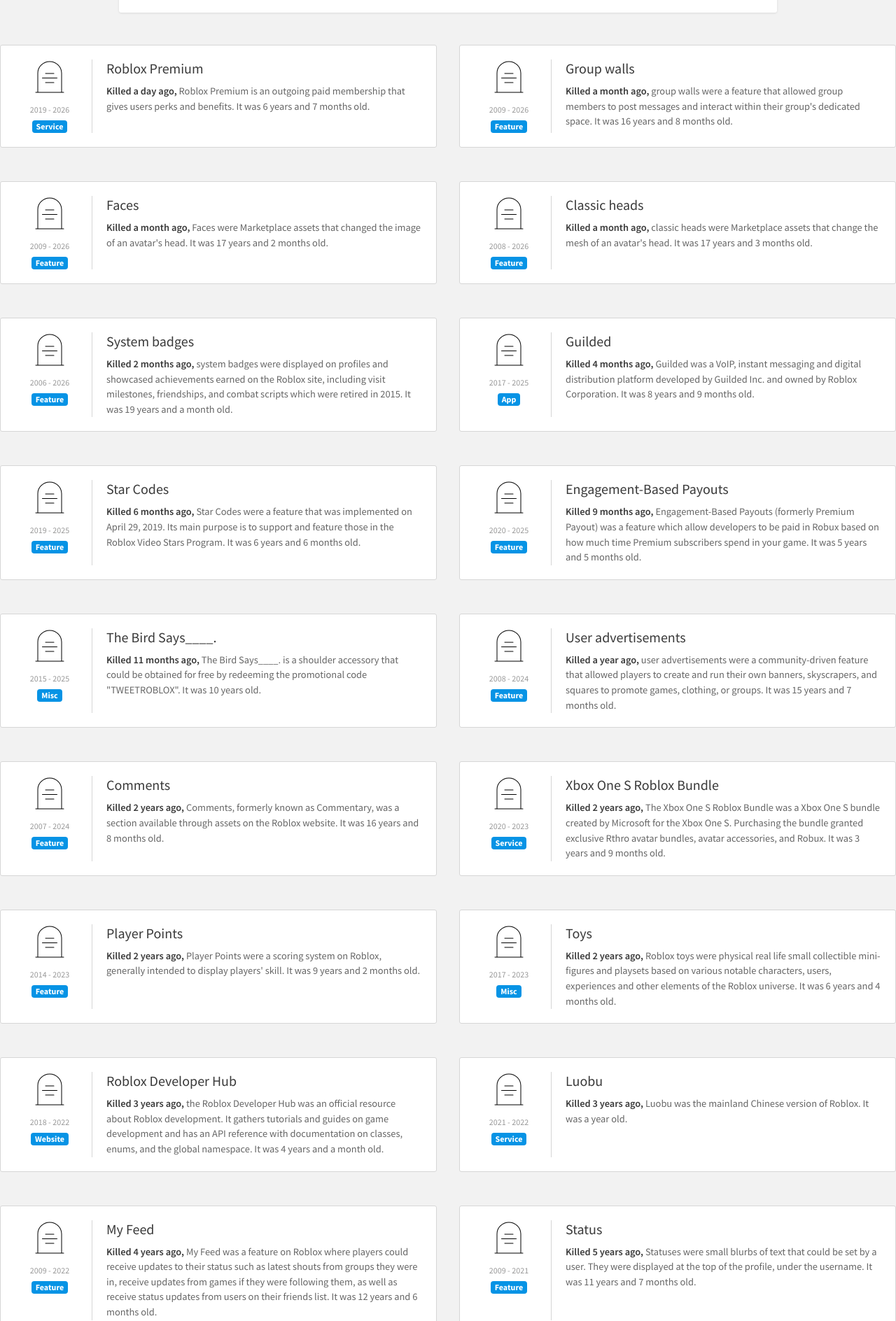
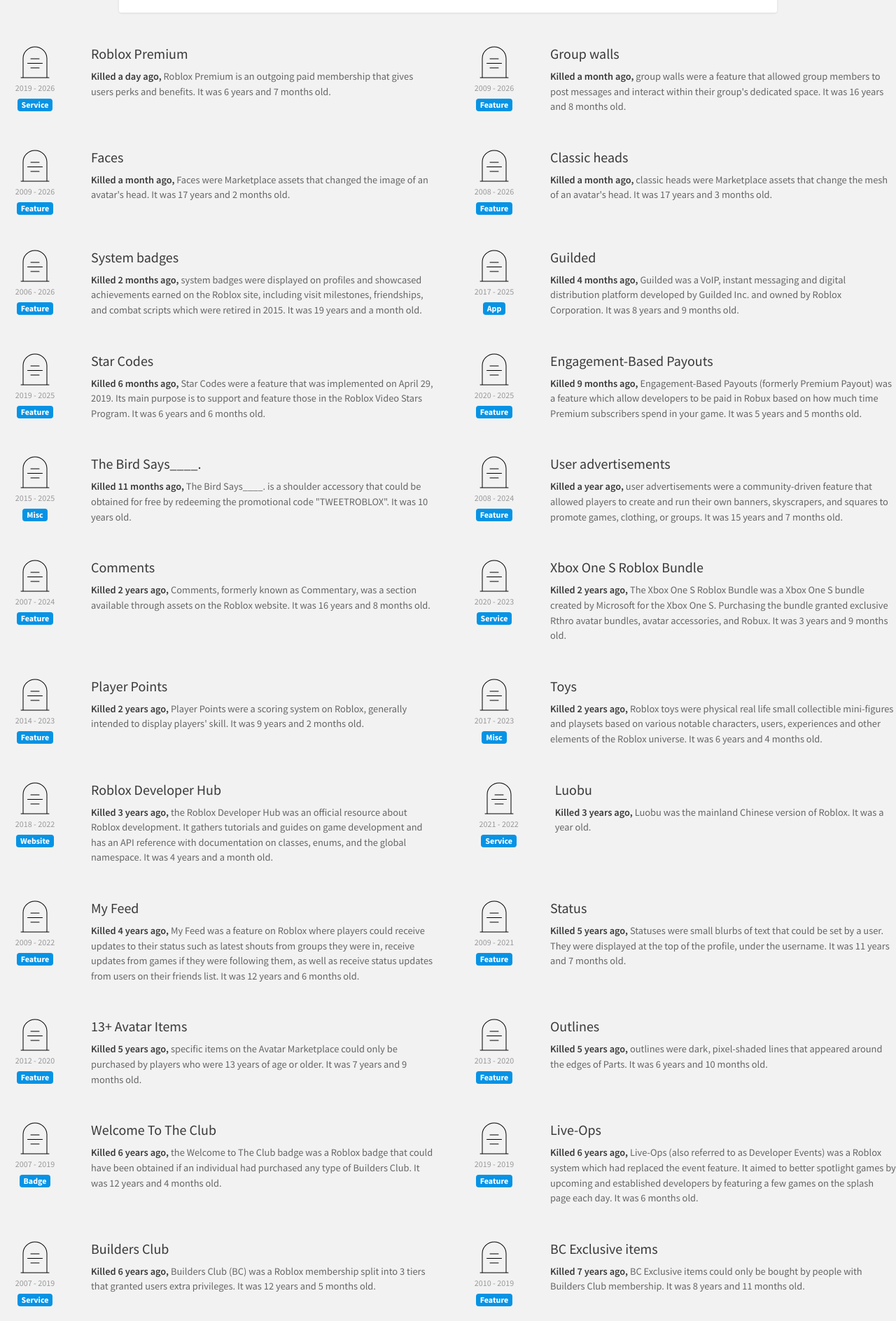
Before and after one commit to whostacking/killedbyroblox, a Jekyll site: the page built from index.html, in a window 1280 px wide. Shown: the part 382-2270 px from the top of the page at 70% size. Built offline with Jekyll 4.4.1, drawn with Linux system fonts in a browser that asks for light colours.

Commit message:
styling changes

```diff
--- a/assets/css/main.css
+++ b/assets/css/main.css
@@ -215,22 +215,13 @@
     flex: 0 0 30%;
     margin: 1em auto;
     max-width: 100%;
-    background: var(--card-bg);
-    border: 1px solid var(--card-border);
     border-radius: 3px;
-    padding: 20px;
-    transition: box-shadow 0.2s, background-color 0.3s;
-}
-
-.listItem:hover {
-    box-shadow: 0 2px 8px var(--card-hover-shadow);
 }
 
 .iconContainer {
     flex-basis: 100px;
     flex-shrink: 0;
     text-align: center;
-    border-right: 1px solid var(--card-border);
     margin-right: 20px;
     padding-right: 10px;
 }
@@ -238,7 +229,6 @@
 .icon {
     height: 50px;
     width: 50px;
-    margin-bottom: 10px;
     filter: var(--icon-filter);
 }
 
```
